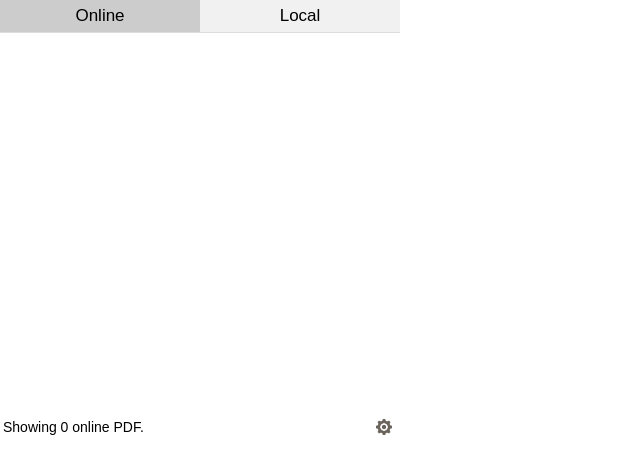
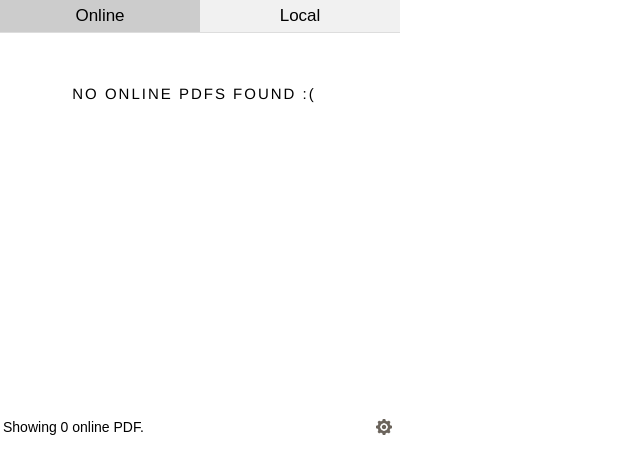
Before and after one commit to alexweininger/recent-pdf, a browser extension: page src/browser_action/index.html in a window 1280 px wide. Shown: the whole page, without its empty margins (0-640 px from the left). Drawn offline with Linux system fonts and the light colour scheme.

Commit message:
Added "No PDFs found"
Added a message that will be displayed if no PDF's were found.  The message is a simple default li tag containing a div that will be removed if the count is greater than 0.

I think a search field will be a nice feature at some point.  If it's added, it may be better to make the visibility hidden rather tan remove.  That way, it can be made visible if the search yields no results.

```diff
--- a/js/script.js
+++ b/js/script.js
@@ -59,6 +59,9 @@ function searchHistory () {
         }
       }
     })
+    if(onlineCount > 0) {
+      document.getElementById("noOnline").remove();
+    }
     footer(onlineCount)
     searchDownloads()
     console.log(`${onlineCount} online PDFs found.`)
@@ -138,6 +141,9 @@ function searchDownloads () {
       }
     })
 
+    if(localPdfCount > 0) {
+      document.getElementById("noLocal").remove();
+    }
     // console.log(`[INFO] ${localPdfCount} local PDFs found.`)
 
     loadSettings()
--- a/src/browser_action/index.html
+++ b/src/browser_action/index.html
@@ -16,6 +16,9 @@
     <div id="online" class="tabcontent">
       <div id="link-div">
         <ul id="link-list">
+          <li id="noOnline">
+            <div class="nothingHere">No Online PDFs found :(</div>
+          </li>
         </ul>
       </div>
     </div>
@@ -23,6 +26,9 @@
     <div id="local" class="tabcontent">
       <div id="local-div">
         <ul id="file-list">
+          <li id="noLocal">
+            <div class="nothingHere">No Local PDFs found :(</div>
+          </li>
         </ul>
       </div>
     </div>
--- a/src/browser_action/style.css
+++ b/src/browser_action/style.css
@@ -219,3 +219,14 @@ li {
 	height: inherit;
 	margin: 0 0 0 3px;
 }
+
+
+.nothingHere {
+	display:inline-block;
+	width: 100%;
+	text-align:center;
+	padding-top: 50px;
+	text-transform: uppercase;
+	letter-spacing: 2px;
+	font-family: "Helvetica";
+}
```
